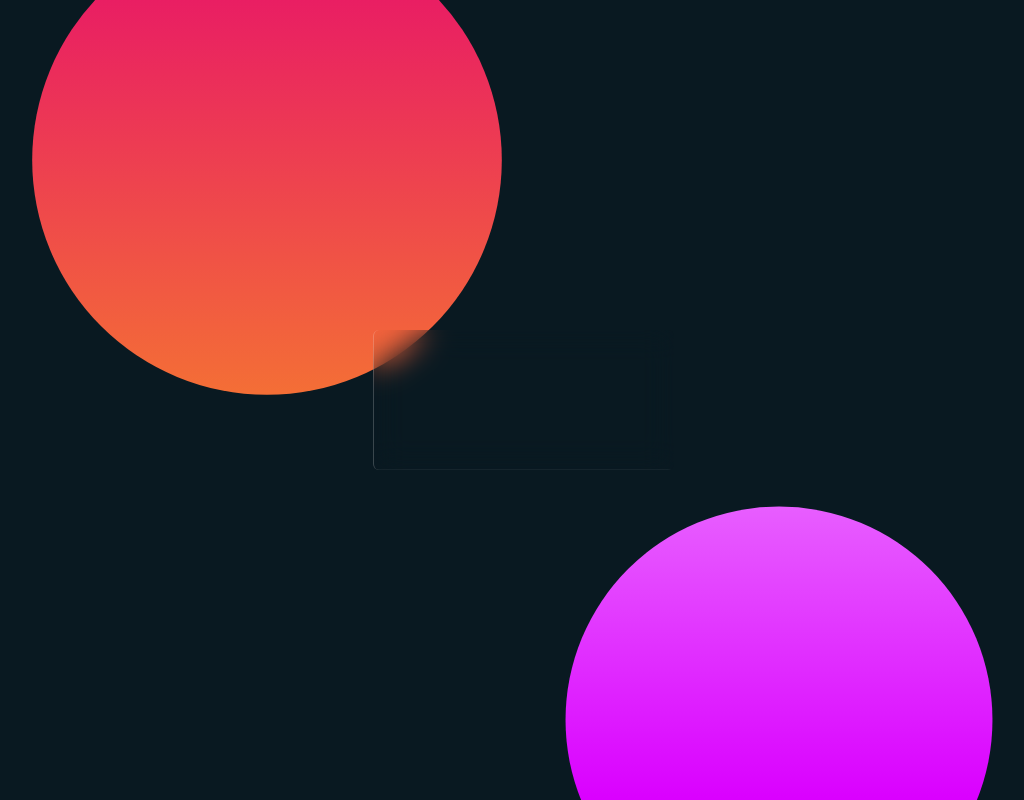
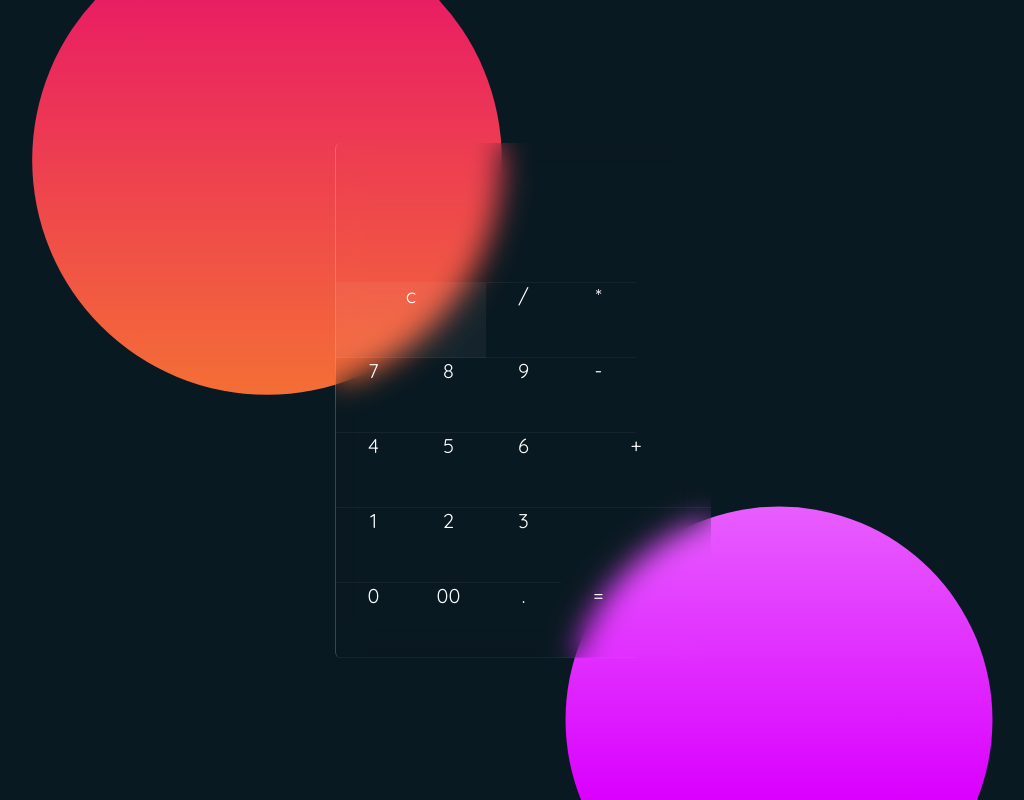
Before and after one commit to SHenn39910/Glassmorphism_Calculator, a plain HTML site: page Glassmorphism_calculator2/index.html in a window 1280 px wide. Shown: the whole page, without its empty margins (117-1141 px from the left). Drawn offline with Linux system fonts and the light colour scheme.

Commit message:
created background and equal sign

```diff
--- a/Glassmorphism_calculator2/index.html
+++ b/Glassmorphism_calculator2/index.html
@@ -9,24 +9,24 @@
         <div class="container">
             <form class="calculator" name = "calc">
                 <input type="text" readonly class="value" name="txt"/>
-                <span class="num" onclick="calc.txt.value +='c'"></span>
-                <span class="num" onclick="calc.txt.value +='/'"></span>
-                <span class="num" onclick="calc.txt.value +='*'"></span>
-                <span class="num" onclick="calc.txt.value +='7'"></span>
-                <span class="num" onclick="calc.txt.value +='8'"></span>
-                <span class="num" onclick="calc.txt.value +='9'"></span>
-                <span class="num" onclick="calc.txt.value +='-'"></span>
-                <span class="num" onclick="calc.txt.value +='4'"></span>
-                <span class="num" onclick="calc.txt.value +='5'"></span>
-                <span class="num" onclick="calc.txt.value +='6'"></span>
-                <span class="num" onclick="calc.txt.value +='+'"></span>
-                <span class="num" onclick="calc.txt.value +='1'"></span>
-                <span class="num" onclick="calc.txt.value +='2'"></span>
-                <span class="num" onclick="calc.txt.value +='3'"></span>
-                <span class="num" onclick="calc.txt.value +='0'"></span>
-                <span class="num" onclick="calc.txt.value +='00'"></span>
-                <span class="num" onclick="calc.txt.value +='.'"></span>
-                <span class="num" onclick="calc.txt.value +=eval(calc.txt.value)"></span>
+                <span class="num clear" onclick="calc.txt.value = ''">c</span>
+                <span class="num" onclick="document.calc.txt.value +='/'">/</span>
+                <span class="num" onclick="document.calc.txt.value +='*'">*</span>
+                <span class="num" onclick="document.calc.txt.value +='7'">7</span>
+                <span class="num" onclick="document.calc.txt.value +='8'">8</span>
+                <span class="num" onclick="document.calc.txt.value +='9'">9</span>
+                <span class="num" onclick="document.calc.txt.value +='-'">-</span>
+                <span class="num" onclick="document.calc.txt.value +='4'">4</span>
+                <span class="num" onclick="document.calc.txt.value +='5'">5</span>
+                <span class="num" onclick="document.calc.txt.value +='6'">6</span>
+                <span class="num plus" onclick="document.calc.txt.value +='+'">+</span>
+                <span class="num" onclick="document.calc.txt.value +='1'">1</span>
+                <span class="num" onclick="document.calc.txt.value +='2'">2</span>
+                <span class="num" onclick="document.calc.txt.value +='3'">3</span>
+                <span class="num" onclick="document.calc.txt.value +='0'">0</span>
+                <span class="num" onclick="document.calc.txt.value +='00'">00</span>
+                <span class="num" onclick="document.calc.txt.value +='.'">.</span>
+                <span class="num equal" onclick="document.calc.txt.value +=eval(calc.txt.value)">=</span>
             </form>
         </div>
     </body>
--- a/Glassmorphism_calculator2/style.css
+++ b/Glassmorphism_calculator2/style.css
@@ -14,6 +14,8 @@ body
     justify-content: center;
     align-items: center;
     min-height: 100vh;
+    text-align: center;
+    font-size: 30px;
     background: #091921
 }
 
@@ -72,7 +74,55 @@ body::after
     padding: 10px;
     font-size: 30px;
     background: transparent;
-    color: #fff;
+    color: white;
+
     border-bottom: 1px solid rgba(255, 255, 255, .05);
     border-right: 1px solid rbga(255, 255, 255, .05);
 }
+
+.container .calculator span
+{
+    display: grid;
+    width: 75px;
+    height: 75px;
+    color: #fff;
+    font-weight: pointer;
+    font-size: 20px;
+    user-select: none;
+    border-bottom: 1px solid rgba(255, 255, 255, .05);
+    border-right: 1px solid rbga(255, 255, 255, .05);
+    transition: .5s;
+}
+
+.container .calculator span:hover
+{
+    transition: 0s;
+    background: rgba(255, 255, 255, .05);
+}
+
+.container .calculator span:active
+{
+    background: #14ff47;
+    color: #192f00;
+    font-size: 24px;
+    font-weight: 50;
+}
+
+.container .calculator .clear
+{
+    grid-column: span 2;
+    width: 150px;
+    background: rgba(255, 255, 255, 0.05);
+}
+
+
+.container .calculator .plus
+{
+    grid-row: span 2;
+    width: 150px;
+}
+
+.container .calculator .equal
+{
+    background: rgba(255, 255, 255 .05);
+}
```
